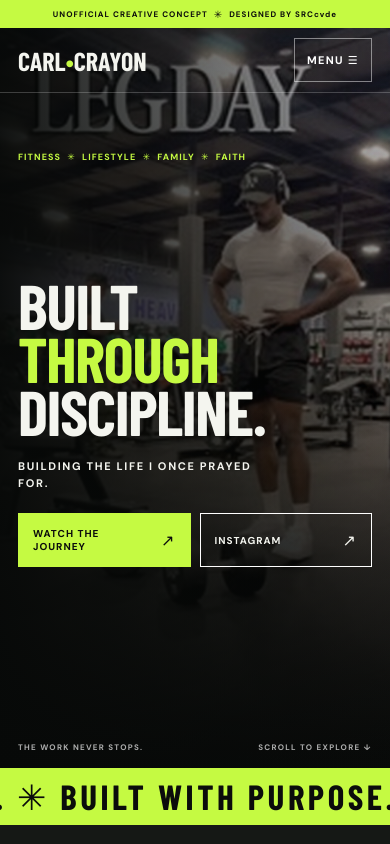
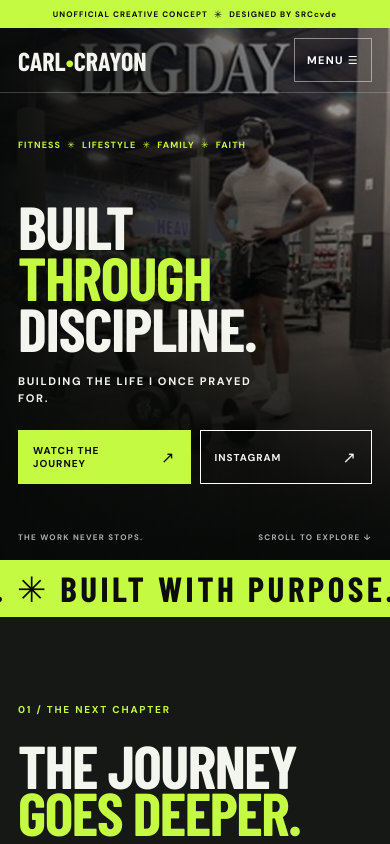
Before and after one commit to SRCcvdeHQ/carl-crayon, a React (Vite) app: page / in a window 390 px wide. Shown: the top 844 px of the page. Built offline with nearby package versions, Linux system fonts and the light colour scheme; a web font is replaced by a local one.

Commit message:
style: unify mobile hero typography and remove excessive empty height

```diff
--- a/src/styles.css
+++ b/src/styles.css
@@ -153,3 +153,38 @@ a:focus-visible,button:focus-visible{outline:3px solid #c5fa42;outline-offset:4p
     line-height:1.6;
   }
 }
+
+
+/* Final mobile hero composition: one coherent stack instead of detached labels. */
+@media(max-width:600px){
+  .hero{
+    display:flex;
+    align-items:center;
+    min-height:0;
+    height:auto;
+    max-height:none;
+    padding-top:172px;
+    padding-bottom:76px;
+  }
+  .hero-content{
+    position:relative;
+    width:calc(100% - 36px);
+    padding:0;
+    margin-inline:auto;
+  }
+  .hero>.mobile-hero-pillars{
+    top:110px;
+    left:18px;
+    right:18px;
+    font-size:clamp(9px,2.3vw,12px);
+  }
+  .hero h1{font-size:clamp(54px,15.6vw,94px);margin:0 0 20px;line-height:.84}
+  .hero-content p{margin:0;max-width:34ch}
+  .hero .buttons{margin-top:24px}
+  .edge{bottom:18px}
+  .hero-image{background-position:58% center}
+}
+@media(max-width:370px){
+  .hero{min-height:0;padding-top:180px;padding-bottom:77px}
+  .hero h1{font-size:clamp(49px,15.2vw,60px)}
+}
```
